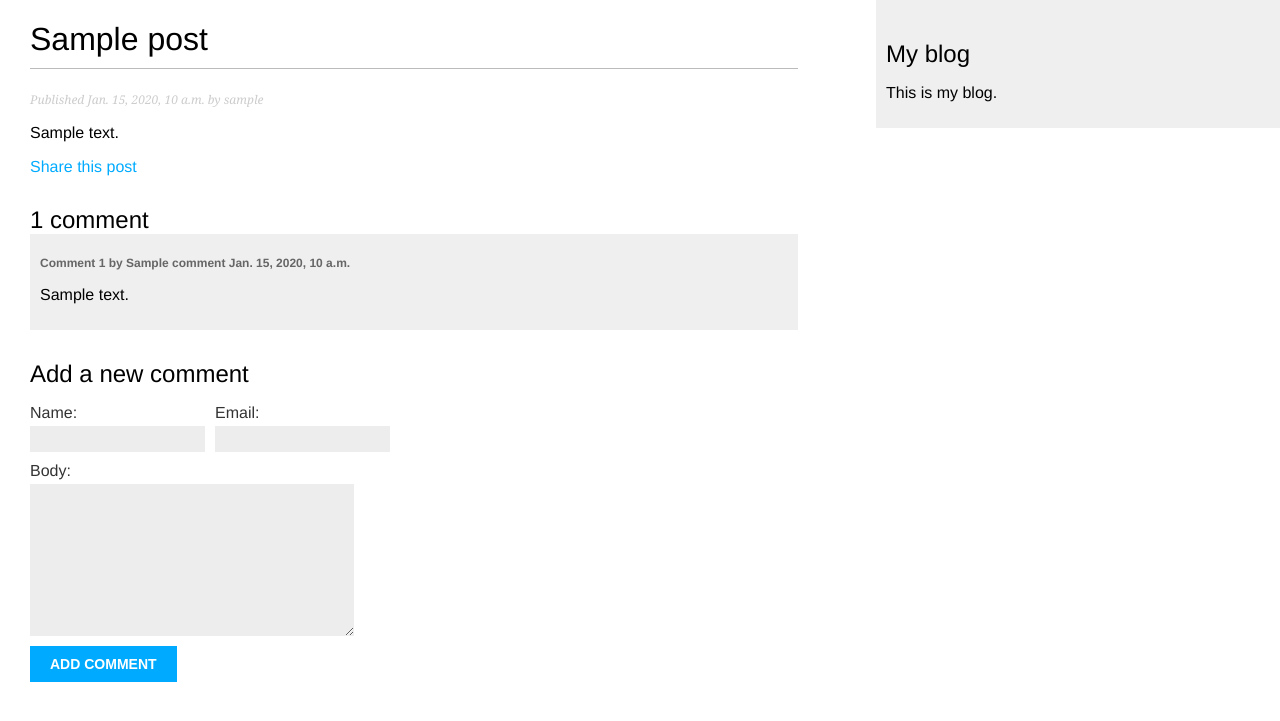
After one commit to rauger74/CIDM6325Blog, a Django app: a page that uses blogsite/blog/templates/blog/base.html in a window 1280 px wide. The commit adds this page. Shown: the top 721 px of the page. Run offline with Django 5.2, Linux system fonts and the light colour scheme; tables that the repository leaves empty hold one stand-in row (values such as "Sample post").

Commit message:
Finished Chapter 2

```diff
--- /dev/null
+++ b/blogsite/blog/forms.py
@@ -0,0 +1,18 @@
+from django import forms
+
+from .models import Comment
+
+
+class EmailPostForm(forms.Form):
+    name = forms.CharField(max_length=25)
+    email = forms.EmailField()
+    to = forms.EmailField()
+    comments = forms.CharField(
+        required=False,
+        widget=forms.Textarea
+)
+
+class CommentForm(forms.ModelForm):
+    class Meta:
+        model = Comment
+        fields = ['name', 'email', 'body']
--- a/blogsite/blog/models.py
+++ b/blogsite/blog/models.py
@@ -1,5 +1,6 @@
 from django.conf import settings
 from django.db import models
+from django.urls import reverse
 from django.utils import timezone
 
 
@@ -17,10 +18,8 @@ class Post(models.Model):
         PUBLISHED = "PB", "Published"
 
     title = models.CharField(max_length=250)
-    slug = models.SlugField(max_length=250)
-    author = models.ForeignKey(
-        settings.AUTH_USER_MODEL, on_delete=models.CASCADE, related_name="blog_posts"
-    )
+    slug = models.SlugField(max_length=250, unique_for_date="publish")
+    author = models.ForeignKey(settings.AUTH_USER_MODEL, on_delete=models.CASCADE, related_name="blog_posts")
     body = models.TextField()
     publish = models.DateTimeField(default=timezone.now)
     created = models.DateTimeField(auto_now_add=True)
@@ -37,3 +36,28 @@ class Post(models.Model):
 
     def __str__(self):
         return self.title
+
+    def get_absolute_url(self):
+        return reverse("blog:post_detail", args=[self.publish.year, self.publish.month, self.publish.day, self.slug])
+
+class Comment(models.Model):
+    post = models.ForeignKey(
+        Post,
+        on_delete=models.CASCADE,
+        related_name='comments'
+    )
+    name = models.CharField(max_length=80)
+    email = models.EmailField()
+    body = models.TextField()
+    created = models.DateTimeField(auto_now_add=True)
+    updated = models.DateTimeField(auto_now=True)
+    active = models.BooleanField(default=True)
+
+    class Meta:
+        ordering = ['created']
+        indexes = [
+            models.Index(fields=['created']),
+        ]
+
+    def __str__(self):
+        return f'Comment by {self.name} on {self.post}'
--- a/blogsite/blog/templates/blog/base.html
+++ b/blogsite/blog/templates/blog/base.html
@@ -4,7 +4,7 @@
 
 <head>
     <title>{% block title %}{% endblock %}</title>
-    <link href="{% static " css/blog.css" %}" rel="stylesheet">
+    <link href="{% static "css/blog.css" %}" rel="stylesheet">
 </head>
 
 <body>
--- a/blogsite/blog/templates/blog/post/detail.html
+++ b/blogsite/blog/templates/blog/post/detail.html
@@ -1,9 +1,33 @@
 {% extends "blog/base.html" %}
+
 {% block title %}{{ post.title }}{% endblock %}
+
 {% block content %}
-<h1>{{ post.title }}</h1>
-<p class="date">
+  <h1>{{ post.title }}</h1>
+  <p class="date">
     Published {{ post.publish }} by {{ post.author }}
-</p>
-{{ post.body|linebreaks }}
+  </p>
+  {{ post.body|linebreaks }}
+  <p>
+    <a href="{% url "blog:post_share" post.id %}">
+      Share this post
+    </a>
+  </p>
+  {% with comments.count as total_comments %}
+    <h2>
+      {{ total_comments }} comment{{ total_comments|pluralize }}
+    </h2>
+  {% endwith %}
+  {% for comment in comments %}
+    <div class="comment">
+      <p class="info">
+        Comment {{ forloop.counter }} by {{ comment.name }}
+        {{ comment.created }}
+      </p>
+      {{ comment.body|linebreaks }}
+    </div>
+  {% empty %}
+    <p>There are no comments yet.</p>
+  {% endfor %}
+  {% include "blog/post/includes/comment_form.html" %}
 {% endblock %}
--- /dev/null
+++ b/blogsite/blog/templates/blog/post/includes/comment_form.html
@@ -0,0 +1,12 @@
+<h2>Add a new comment</h2>
+<form action="{% url "blog:post_comment" post.id %}" method="post">
+    <div class="left">
+        {{ form.name.as_field_group }}
+      </div>
+      <div class="left">
+        {{ form.email.as_field_group }}
+      </div>
+      {{ form.body.as_field_group }}
+        {% csrf_token %}
+        <p><input type="submit" value="Add comment"></p>
+</form>
--- a/blogsite/blog/templates/blog/post/list.html
+++ b/blogsite/blog/templates/blog/post/list.html
@@ -6,7 +6,7 @@
   <h1>My Blog</h1>
   {% for post in posts %}
     <h2>
-    <a href="{% url 'blog:post_detail' post.id %}">
+      <a href="{{ post.get_absolute_url }}">
         {{ post.title }}
       </a>
     </h2>
@@ -15,4 +15,5 @@
     </p>
     {{ post.body|truncatewords:30|linebreaks }}
   {% endfor %}
+  {% include "pagination.html" with page=posts %}
 {% endblock %}
--- a/blogsite/blog/urls.py
+++ b/blogsite/blog/urls.py
@@ -1,4 +1,5 @@
 from django.urls import path
+
 from . import views
 
 app_name = "blog"
@@ -6,5 +7,13 @@ app_name = "blog"
 urlpatterns = [
     # post views
     path("", views.post_list, name="post_list"),
-    path("<int:id>/", views.post_detail, name="post_detail"),
+    path('', views.PostListView.as_view(), name='post_list'),
+    path(
+        "<int:year>/<int:month>/<int:day>/<slug:post>/",
+        views.post_detail,
+        name="post_detail"),
+    path('<int:post_id>/share/', views.post_share, name='post_share'),
+    path(
+        '<int:post_id>/comment/', views.post_comment, name='post_comment'
+    ),
 ]
--- a/blogsite/blog/views.py
+++ b/blogsite/blog/views.py
@@ -1,17 +1,121 @@
+from django.core.mail import send_mail
+from django.core.paginator import EmptyPage, PageNotAnInteger, Paginator
 from django.shortcuts import get_object_or_404, render
+from django.views.decorators.http import require_POST
 from .models import Post
-from django.http import Http404
+from django.views.generic import ListView
+
+from .forms import CommentForm, EmailPostForm
+
+
 
 # Create your views here.
 def post_list(request):
-    posts = Post.published.all()
+    post_list = Post.published.all()
+    #Pagination with 3 posts per page
+    paginator = Paginator(post_list, 3)
+    page_number = request.GET.get('page', 1)
+    try:
+        posts = paginator.page(page_number)
+    except PageNotAnInteger:
+        # If page_number is not an integer get the first page
+        posts = paginator.page(1)
+    except EmptyPage:
+        # If page_number is out of range get last page of results
+        posts = paginator.page(paginator.num_pages)
     return render(request, "blog/post/list.html", {"posts": posts})
 
 
-def post_detail(request, id):
+def post_detail(request, year, month, day, post):
     # try:
     #     post = Post.published.get(id=id)
     # except Post.DoesNotExist:
     #     raise Http404("No Post found.")
-    post = get_object_or_404(Post, id=id, status=Post.Status.PUBLISHED)
-    return render(request, "blog/post/detail.html", {"post": post})
+    post = get_object_or_404(Post, status=Post.Status.PUBLISHED, slug=post, publish__year=year, publish__month=month, publish__day=day)
+    # List of active comments for this post
+    comments = post.comments.filter(active=True)
+    # Form for users to comment
+    form = CommentForm()
+    return render(request, "blog/post/detail.html", {"post": post, 'comments': comments, 'form': form},)
+
+class PostListView(ListView):
+    """
+    Alternative post list view
+    """
+    queryset = Post.published.all()
+    context_object_name = 'posts'
+    paginate_by = 3
+    template_name = 'blog/post/list.html'
+
+def post_share(request, post_id):
+    # Retrieve post by id
+    post = get_object_or_404(
+        Post,
+        id=post_id,
+        status=Post.Status.PUBLISHED
+    )
+    sent = False
+
+    if request.method == 'POST':
+        # Form was submitted
+        form = EmailPostForm(request.POST)
+        if form.is_valid():
+            # Form fields passed validation
+            cd = form.cleaned_data
+            post_url = request.build_absolute_uri(
+                post.get_absolute_url()
+            )
+            subject = (
+                f"{cd['name']} ({cd['email']}) "
+                f"recommends you read {post.title}"
+            )
+            message = (
+                f"Read {post.title} at {post_url}\n\n"
+                f"{cd['name']}\'s comments: {cd['comments']}"
+            )
+            send_mail(
+                subject=subject,
+                message=message,
+                from_email=None,
+                recipient_list=[cd['to']]
+            )
+            sent = True
+            # ... send email
+    else:
+        form = EmailPostForm()
+    return render(
+        request,
+        'blog/post/share.html',
+        {
+            'post': post,
+            'form': form,
+            'sent': sent
+        }
+    )
+
+@require_POST
+def post_comment(request, post_id):
+    post = get_object_or_404(
+        Post,
+        id=post_id,
+        status=Post.Status.PUBLISHED
+    )
+    comment = None
+    # A comment was posted
+    form = CommentForm(data=request.POST)
+    if form.is_valid():
+        # Create a Comment object without saving it to the database
+        comment = form.save(commit=False)
+        # Assign the post to the comment
+        comment.post = post
+        # Save the comment to the database
+        comment.save()
+    return render(
+        request,
+        'blog/post/comment.html',
+        {
+            'post': post,
+            'form': form,
+            'comment': comment
+        },
+    )
--- a/blogsite/blogsite/urls.py
+++ b/blogsite/blogsite/urls.py
@@ -14,6 +14,7 @@ Including another URLconf
     1. Import the include() function: from django.urls import include, path
     2. Add a URL to urlpatterns:  path('blog/', include('blog.urls'))
 """
+
 from django.contrib import admin
 from django.urls import include, path
 
```
Also changed, not shown: blogsite/blog/admin.py (+8 -1 lines), blogsite/blog/templates/blog/post/comment.html (added, +12 -0 lines), blogsite/blog/templates/blog/post/share.html (added, +19 -0 lines), blogsite/blog/templates/pagination.html (added, +13 -0 lines), blogsite/blogsite/settings.py (+9 -0 lines), blogsite/blog/migrations/0002_alter_post_slug.py (added), blogsite/blog/migrations/0003_comment.py (added). Lines whose indentation alone changed are shown as unchanged.
